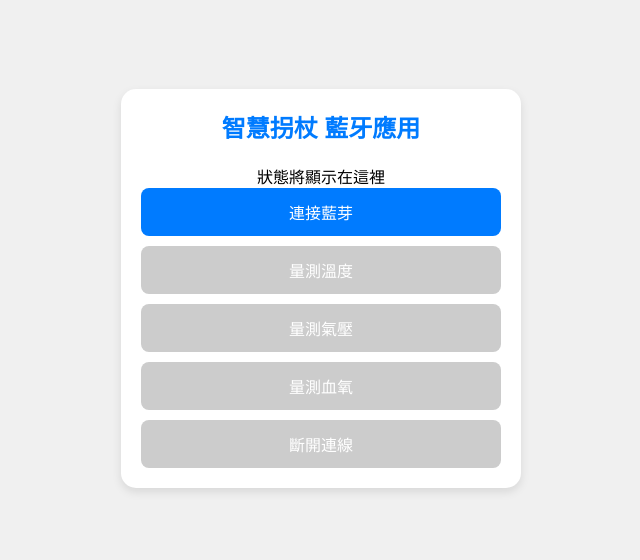
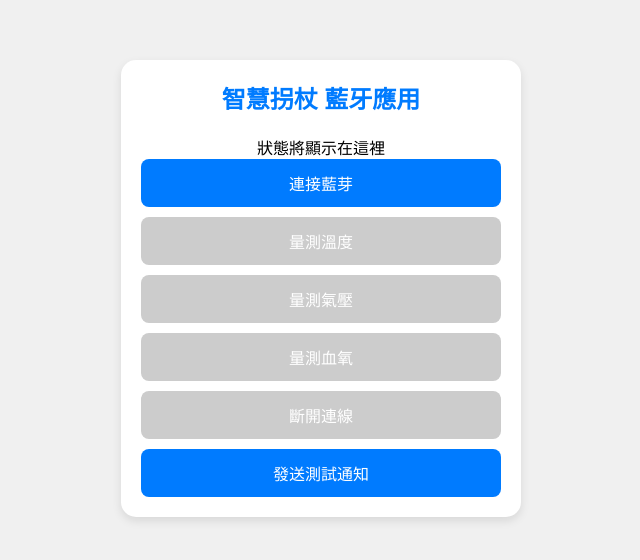
Before and after one commit to Retema2200/blue, a plain HTML site: page index.html in a window 1280 px wide. Shown: the part 112-672 px from the top of the page, without its empty margins (319-959 px from the left). Drawn offline with Linux system fonts and the light colour scheme.

Commit message:
Update index.html

```diff
--- a/index.html
+++ b/index.html
@@ -19,6 +19,7 @@
       <button class="sendButton" disabled data-message="3">量測氣壓</button>
       <button id="measureOxygenButton" class="sendButton" disabled data-message="4">量測血氧</button>
       <button id="disconnectButton" disabled>斷開連線</button>
+      <button id="testNotifyButton">發送測試通知</button>
     </div>
   </div>
   <script src="app.js"></script>
```
